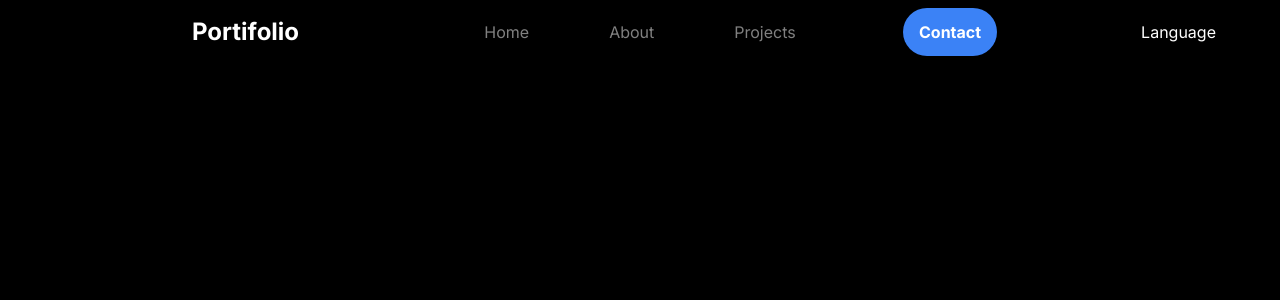
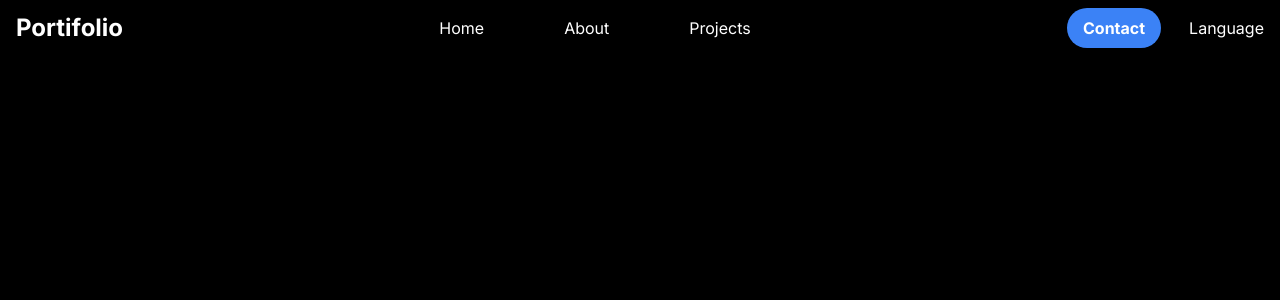
Before and after one commit to DevSamuelBrito/Portifolio-2.0, a Next.js app: page / in a window 1280 px wide. Shown: the top 300 px of the page. Built offline with nearby package versions, Linux system fonts and the light colour scheme.

Commit message:
making the navbar responsible

```diff
--- a/app/_components/NavBar.tsx
+++ b/app/_components/NavBar.tsx
@@ -1,32 +1,80 @@
+//fazendo os imports necessários
+'use client';
+import { useState } from "react";
 import Link from "next/link";
+import { FaBars, FaTimes } from "react-icons/fa";
+
 
 const Navbar = () => {
+  //criando um estado para controlar o menu
+  const [isOpen, setIsOpen] = useState(false);
+ //função para abrir e fechar o menu
+  const toggleMenu = () => {
+    setIsOpen(!isOpen);
+  };
+  //retornando toda a rederização da NavBar
   return (
     <header>
-      <div className="grid grid-cols-3 h-14 mt-1 max-w-full">
-        <div className="flex items-center justify-start">
-          <p className="ml-48 font-bold text-white text-2xl">Portifolio</p>
+      <div className="container mx-auto px-4 flex items-center justify-between h-14">
+        <div className="flex items-center justify-center">
+          <p className="text-white text-2xl font-bold">Portifolio</p>
         </div>
-        <div className="flex justify-center items-center">
-          <ul className="list-none flex flex-row space-x-20">
-            <li className="hover:text-white">Home</li>
-            <li className="hover:text-white">About</li>
-            <li className="hover:text-white">Projects</li>
+        <div className="hidden md:flex space-x-20">
+          <Link href="/" className="text-white hover:text-gray-300 hover:scale-110 transition duration-300 ease-in-out">
+            Home
+          </Link>
+          <Link href="/" className="text-white hover:text-gray-300 hover:scale-110 transition duration-300 ease-in-out">
+            About
+          </Link>
+          <Link href="/" className="text-white hover:text-gray-300 hover:scale-110 transition duration-300 ease-in-out">
+            Projects
+          </Link>
+        </div>
+        <div className="hidden md:flex items-center space-x-4">
+          <Link href="https://www.linkedin.com/in/samuel-fava-de-brito/" target="_blank">
+            <button className="text-white bg-blue-500 font-bold rounded-full px-4 py-2 hover:scale-125 transition duration-300 ease-in-out hover:shadow-custom-color">
+              Contact
+            </button>
+          </Link>
+          <button className="text-white pl-3">Language</button>
+        </div>
+        <div className="md:hidden flex items-center">
+          <button onClick={toggleMenu} className="text-white focus:outline-none">
+            {isOpen ? <FaTimes className="h-6 w-6" /> : <FaBars className="h-6 w-6" />}
+          </button>
+        </div>
+      </div>
+      {isOpen && (
+        <div className="md:hidden">
+          <ul className="flex flex-col items-center space-y-4 mt-4">
+            <li>
+              <Link href="/" className="text-white hover:text-gray-300">
+                Home
+              </Link>
+            </li>
+            <li>
+              <Link href="/about" className="text-white hover:text-gray-300">
+                About
+              </Link>
+            </li>
+            <li>
+              <Link href="/projects" className="text-white hover:text-gray-300">
+                Projects
+              </Link>
+            </li>
+            <li>
+              <Link href="https://www.linkedin.com/in/samuel-fava-de-brito/" target="_blank">
+                <button className="text-white bg-red-500 font-bold rounded-full px-4 py-2">
+                  Contact
+                </button>
+              </Link>
+            </li>
+            <li>
+              <button className="text-white">Language</button>
+            </li>
           </ul>
         </div>
-        <div className="flex items-center justify-end">
-          <Link
-            className="mr-36"
-            href="https://www.linkedin.com/in/samuel-fava-de-brito/"
-            target="_blank"
-          >
-            <button className="text-white bg-blue-500 font-bold rounded-full px-4 py-3">
-            Contact
-            </button>
-          </Link>
-          <button className="text-white mr-16">Language</button>
-        </div>
-      </div>
+      )}
     </header>
   );
 };
--- a/tailwind.config.ts
+++ b/tailwind.config.ts
@@ -13,6 +13,9 @@ const config: Config = {
         "gradient-conic":
           "conic-gradient(from 180deg at 50% 50%, var(--tw-gradient-stops))",
       },
+      boxShadow:{
+        'custom-color': '0 4px 6px rgba(0, 0, 255, 0.75)',
+      }
     },
   },
   plugins: [],
```
Also changed, not shown: package.json (+6 -4 lines), 1 other file (tests, documents, lock files or other folders).
